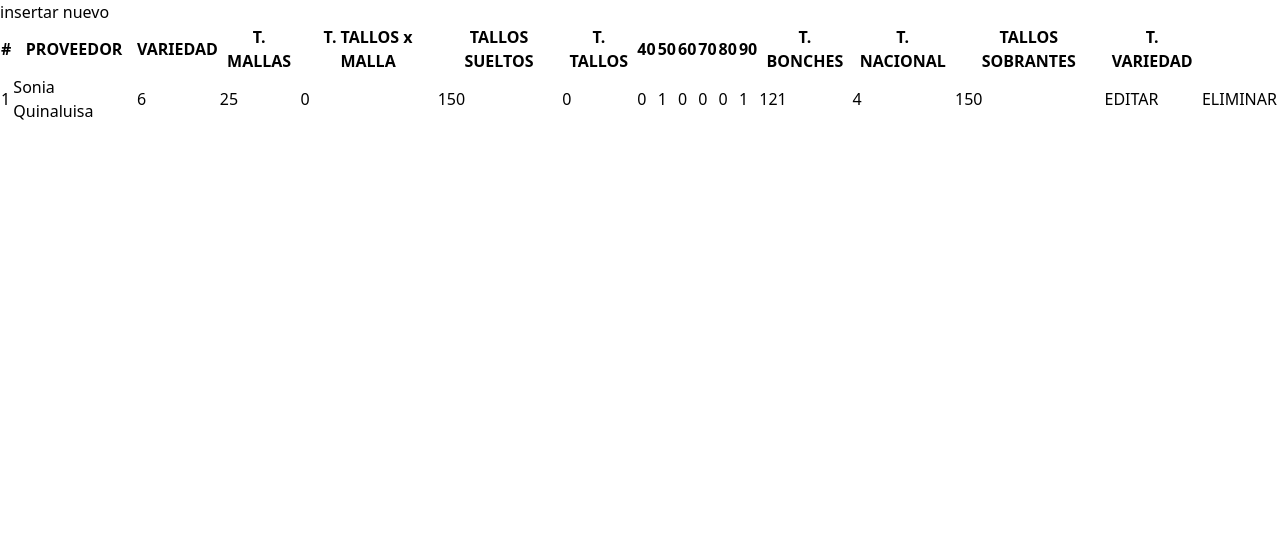
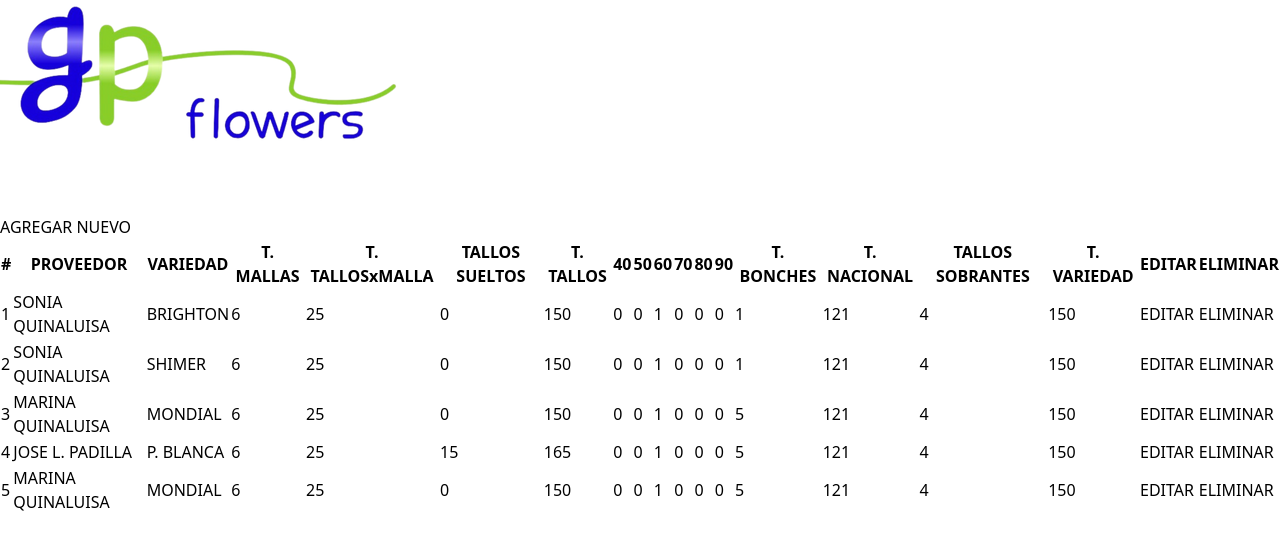
Before and after one commit to tatorres1/gp-flowers-latacunga, a Next.js app in the folder gp-flowers/gp-flowers/: page /gestionFlor in a window 1280 px wide. Shown: the top 550 px of the page. Built offline with nearby package versions, Linux system fonts and the light colour scheme.

Commit message:
tabla de gestion flor

```diff
--- a/gp-flowers/gp-flowers/pages/gestionFlor.tsx
+++ b/gp-flowers/gp-flowers/pages/gestionFlor.tsx
@@ -1,3 +1,4 @@
+
 import { useState } from 'react';
 import React from 'react';
 
@@ -21,73 +22,81 @@ interface Data {
     tVariedad: number;
 }
 
-const Flor = () => {
+const Table = () => {
     const [data, setData] = useState<Data[]>([
-        { cantidad: 1, proveedor: "Sonia Quinaluisa", variedad: 'BRIGHTON', tMallas: 6, tTallosMalla: 25, tallosSueltos: 0, tTallos: 150, tCuarenta: 0, tCincuenta: 0, tSesenta: 1, tSetenta: 0, tOchenta: 0, tNoventa: 0, tBonches: 1, tNacional: 121, tallosSobrantes: 4, tVariedad: 150 },
+        { cantidad: 1, proveedor: "SONIA QUINALUISA", variedad: 'BRIGHTON', tMallas: 6, tTallosMalla: 25, tallosSueltos: 0, tTallos: 150, tCuarenta: 0, tCincuenta: 0, tSesenta: 1, tSetenta: 0, tOchenta: 0, tNoventa: 0, tBonches: 1, tNacional: 121, tallosSobrantes: 4, tVariedad: 150 },
+        { cantidad: 2, proveedor: "SONIA QUINALUISA", variedad: 'SHIMER', tMallas: 6, tTallosMalla: 25, tallosSueltos: 0, tTallos: 150, tCuarenta: 0, tCincuenta: 0, tSesenta: 1, tSetenta: 0, tOchenta: 0, tNoventa: 0, tBonches: 1, tNacional: 121, tallosSobrantes: 4, tVariedad: 150 },
+        { cantidad: 3, proveedor: "MARINA QUINALUISA", variedad: 'MONDIAL', tMallas: 6, tTallosMalla: 25, tallosSueltos: 0, tTallos: 150, tCuarenta: 0, tCincuenta: 0, tSesenta: 1, tSetenta: 0, tOchenta: 0, tNoventa: 0, tBonches: 5, tNacional: 121, tallosSobrantes: 4, tVariedad: 150 },
+        { cantidad: 4, proveedor: "JOSE L. PADILLA", variedad: 'P. BLANCA', tMallas: 6, tTallosMalla: 25, tallosSueltos: 15, tTallos: 165, tCuarenta: 0, tCincuenta: 0, tSesenta: 1, tSetenta: 0, tOchenta: 0, tNoventa: 0, tBonches: 5, tNacional: 121, tallosSobrantes: 4, tVariedad: 150 },
+        { cantidad: 5, proveedor: "MARINA QUINALUISA", variedad: 'MONDIAL', tMallas: 6, tTallosMalla: 25, tallosSueltos: 0, tTallos: 150, tCuarenta: 0, tCincuenta: 0, tSesenta: 1, tSetenta: 0, tOchenta: 0, tNoventa: 0, tBonches: 5, tNacional: 121, tallosSobrantes: 4, tVariedad: 150 },
+    ]);
+    return (
+        <div className=" w-full h-screen  bg-gradient-to-r from-lime-500 to-cyan-500">
+            <div className='relative h-50 w-full bg-[#50d71e] bg-opacity-25' >
+                <div className='lg:flex lg:justify-end lg:object-righT sm:justify-center sm:flex'>
+                    <img src={'../assets/images/logo.png'} alt="" />
+                </div>
+                <br /> <br /> <br />
+            </div>
+            <button type="button" className="ml-8 py-2.5 px-5 mr-2 mb-2 text-sm font-medium text-gray-900 focus:outline-none bg-white rounded-lg border border-gray-200 hover:bg-gray-100 hover:text-blue-700 focus:z-10 focus:ring-4 focus:ring-gray-200 dark:focus:ring-gray-700 dark:bg-gray-800 dark:text-gray-400 dark:border-gray-600 dark:hover:text-white dark:hover:bg-gray-700">AGREGAR NUEVO</button>
 
-    ]);
-
-    return (
-
-        <div>
-
-            <div>
-                <button>insertar nuevo</button>
-            </div>
-
-            <table className="hover:table-fixed">
-                <thead>
+            <div className="relative overflow-x-auto shadow-md sm:rounded-lg">
+                <table className="w-full text-sm text-left text-gray-500 dark:text-gray-400">
+                    <thead className="text-xs text-gray-700 uppercase bg-gray-50 dark:bg-gray-700 dark:text-gray-400">
                         <tr>
-                        <th>#</th>
-                        <th>PROVEEDOR</th>
-                        <th>VARIEDAD</th>
-                        <th>T. MALLAS</th>
-                        <th>T. TALLOS x MALLA</th>
-                        <th>TALLOS SUELTOS</th>
-                        <th>T. TALLOS</th>
-                        <th>40</th>
-                        <th>50</th>
-                        <th>60</th>
-                        <th>70</th>
-                        <th>80</th>
-                        <th>90</th>
-                        <th>T. BONCHES</th>
-                        <th>T. NACIONAL</th>
-                        <th>TALLOS SOBRANTES</th>
-                        <th>T. VARIEDAD</th>
-                        <th></th>
-                        <th></th>
+                            <th scope="col" className="px-6 py-3 font-medium"># </th>
+                            <th scope="col" className="px-6 py-3 text-base">PROVEEDOR</th>
+                            <th scope="col" className="px-6 py-3 text-base"> VARIEDAD </th>
+                            <th scope="col" className="px-6 py-3 text-base">T. MALLAS</th>
+                            <th scope="col" className="px-6 py-3 text-base">T. TALLOSxMALLA</th>
+                            <th scope="col" className="px-6 py-3 text-base">TALLOS SUELTOS</th>
+                            <th scope="col" className="px-6 py-3 text-base">T. TALLOS</th>
+                            <th scope="col" className="px-6 py-3">40</th>
+                            <th scope="col" className="px-6 py-3">50</th>
+                            <th scope="col" className="px-6 py-3">60</th>
+                            <th scope="col" className="px-6 py-3">70</th>
+                            <th scope="col" className="px-6 py-3">80</th>
+                            <th scope="col" className="px-6 py-3">90</th>
+                            <th scope="col" className="px-6 py-3 text-base">T. BONCHES</th>
+                            <th scope="col" className="px-6 py-3 text-base">T. NACIONAL</th>
+                            <th scope="col" className="px-6 py-3 text-base">TALLOS SOBRANTES</th>
+                            <th scope="col" className="px-6 py-3 text-base">T. VARIEDAD</th>
+                            <th scope="col" className="px-6 py-3"> <span className="sr-only">EDITAR</span> </th>
+                            <th scope="col" className="px-6 py-3"> <span className="sr-only">ELIMINAR</span> </th>
                         </tr>
                     </thead>
                     <tbody>
                         {data.map(row => (
-                        <tr key={row.cantidad}>
-                            <td>{row.cantidad}</td>
-                            <td>{row.proveedor}</td>
-                            <td>{row.tMallas}</td>
-                            <td>{row.tTallosMalla}</td>
-                            <td>{row.tallosSueltos}</td>
-                            <td>{row.tTallos}</td>
-                            <td>{row.tCuarenta}</td>
-                            <td>{row.tCincuenta}</td>
-                            <td>{row.tSesenta}</td>
-                            <td>{row.tSetenta}</td>
-                            <td>{row.tOchenta}</td>
-                            <td>{row.tNoventa}</td>
-                            <td>{row.tBonches}</td>
-                            <td>{row.tNacional}</td>
-                            <td>{row.tallosSobrantes}</td>
-                            <td>{row.tVariedad}</td>
-                            <td><button>EDITAR</button></td>
-                            <td><button>ELIMINAR</button></td>
+                            <tr className="bg-white border-b dark:bg-gray-800 dark:border-gray-700 hover:bg-gray-50 dark:hover:bg-gray-600" key={row.cantidad}>
+                                <td className="px-6 py-4">{row.cantidad}</td>
+                                <td className="px-6 py-4 font-medium text-gray-900 whitespace-nowrap dark:text-white">{row.proveedor}</td>
+                                <td className="px-6 py-4 font-medium text-gray-900 whitespace-nowrap dark:text-lime-500">{row.variedad}</td>
+                                <td className="px-6 py-4">{row.tMallas}</td>
+                                <td className="px-6 py-4">{row.tTallosMalla}</td>
+                                <td className="px-6 py-4">{row.tallosSueltos}</td>
+                                <td className="px-6 py-4 font-medium text-gray-900 whitespace-nowrap dark:text-white">{row.tTallos}</td>
+                                <td className="px-6 py-4">{row.tCuarenta}</td>
+                                <td className="px-6 py-4">{row.tCincuenta}</td>
+                                <td className="px-6 py-4">{row.tSesenta}</td>
+                                <td className="px-6 py-4">{row.tSetenta}</td>
+                                <td className="px-6 py-4">{row.tOchenta}</td>
+                                <td className="px-6 py-4">{row.tNoventa}</td>
+                                <td className="px-6 py-4 font-medium text-gray-900 whitespace-nowrap dark:text-white">{row.tBonches}</td>
+                                <td className="px-6 py-4">{row.tNacional}</td>
+                                <td className="px-6 py-4">{row.tallosSobrantes}</td>
+                                <td className="px-6 py-4 font-medium text-gray-900 whitespace-nowrap dark:text-white">{row.tVariedad}</td>
+                                <td className="px-6 py-4 text-right">
+                                    <a href="#" className="font-medium text-blue-600 dark:text-blue-500 hover:underline">EDITAR</a></td>
+                                <td className="px-6 py-4 text-right">
+                                    <a href="#" className="font-medium text-blue-600 dark:text-blue-500 hover:underline">ELIMINAR</a> </td>
+
                             </tr>
                         ))}
+
                     </tbody>
                 </table>
             </div>
-
-
+        </div>
     );
 };
-
-export default Flor;
+export default Table;
```
Also changed, not shown: gp-flowers/gp-flowers/pages/index.tsx (+7 -38 lines). Lines whose indentation alone changed are shown as unchanged.
